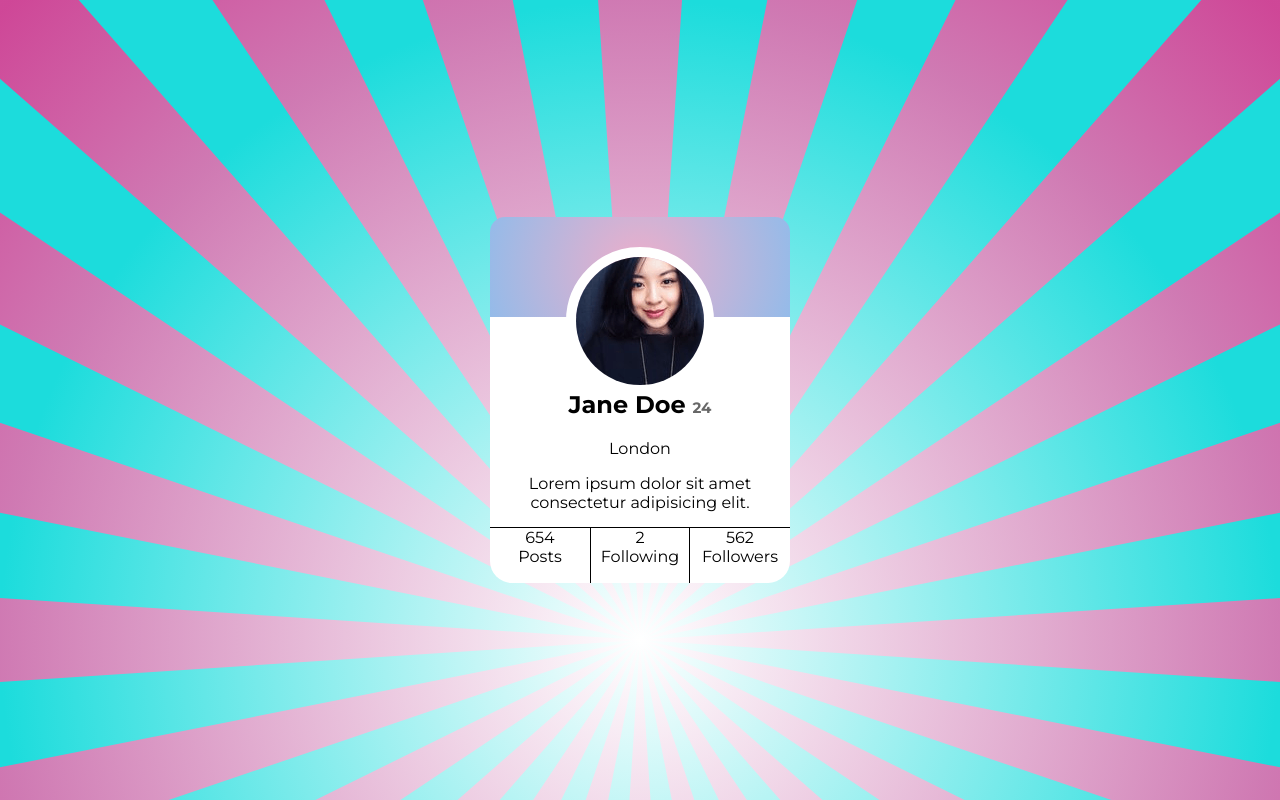
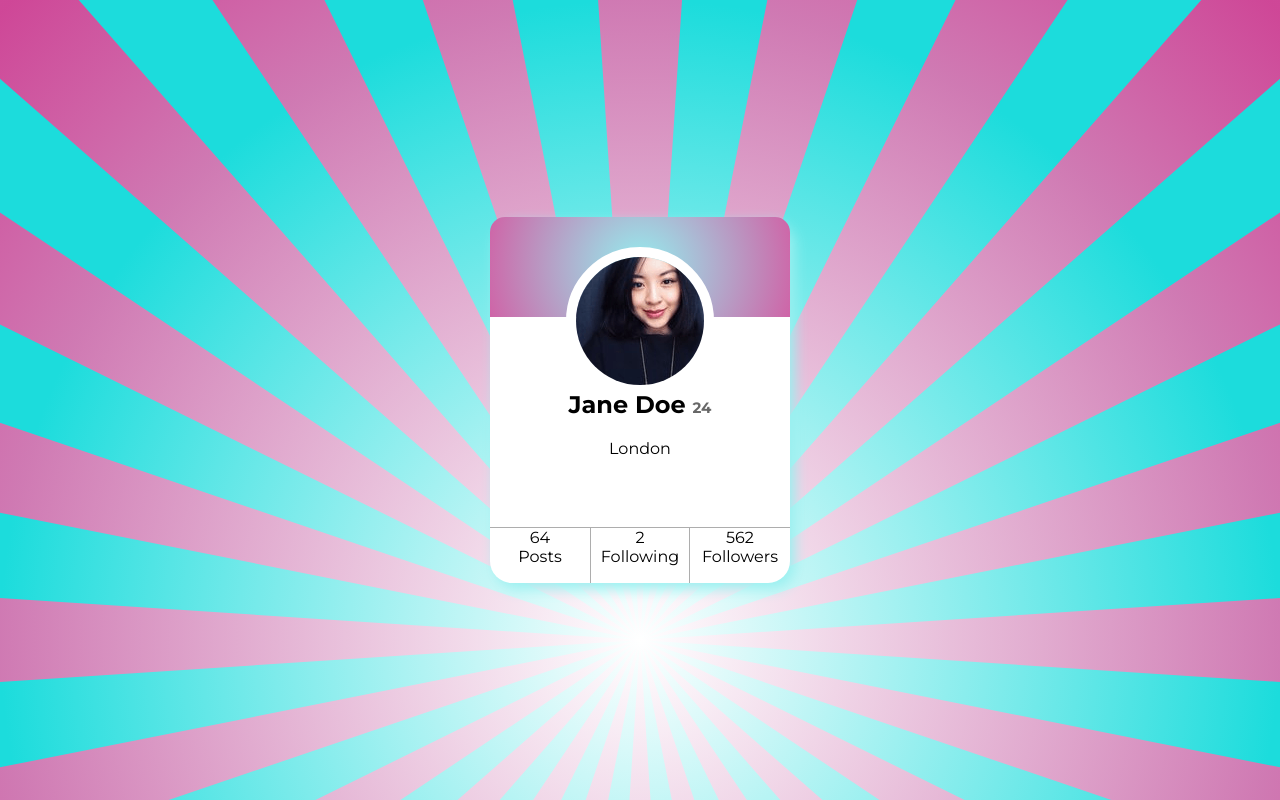
Before and after one commit to KgothatsoN/Ya-Heard-Profile, a plain HTML site: page index.html in a window 1280 px wide. Drawn offline with Linux system fonts and the light colour scheme.

Commit message:
added card transitions

```diff
--- a/css/styles.css
+++ b/css/styles.css
@@ -24,6 +24,14 @@ body    {
     background: white;
     border-radius: 22px;
     text-align: center;
+    box-shadow: 5px 6px 13px #9af0f0;
+
+    transition: 0.5s ease;
+}
+
+.profile-card:hover   {
+    transform: scale(1.5);
+    box-shadow: 5px 6px 13px #d07bb3;
 }
 
 .age    {
@@ -34,10 +42,11 @@ body    {
 .background  {
     grid-area: profile-background;
     background: rgb(238,174,202);
-    background: radial-gradient(circle, rgba(238,174,202,1) 0%, rgba(148,187,233,1) 100%);
+    background: radial-gradient(circle, rgb(148 239 239) 0%, rgb(207 100 167) 100%);
     border-top-left-radius: 15px;
     border-top-right-radius: 15px;
 }
+
 .background .image  {
     position: relative;
     top: 30px;
@@ -48,7 +57,6 @@ body    {
 .profile-text h2 {
     margin-top: 0;
     padding-top: 73px;
-
 }
 
 .profile-stats  {
@@ -56,10 +64,14 @@ body    {
     display: grid;
     grid-template-columns: 1fr 1fr 1fr;
     padding-bottom: 0;
-    border-top: 1px solid black;
+    border-top: 1px solid #00000052;
+}
+
+.profile-stats .posts .following.border .followers  {
+    padding: 30px;
 }
 
 .following.border  {
-    border-left: 1px solid black;
-    border-right: 1px solid black;
+    border-left: 1px solid #00000052;
+    border-right: 1px solid #00000052;
 }
--- a/index.html
+++ b/index.html
@@ -17,12 +17,12 @@
             <div class="profile-text">
                 <h2> Jane Doe <span class="age">24</span></h2>
                 <span>London</span>
-                <p>Lorem ipsum dolor sit amet consectetur adipisicing elit.</p>
+                <p></p>
             </div>
 
             <div class="profile-stats">
                 <div class="posts">
-                    <div class="value">654</div>
+                    <div class="value">64</div>
                     <div class="type">Posts</div>
                 </div>
                 <div class="following border">
```
